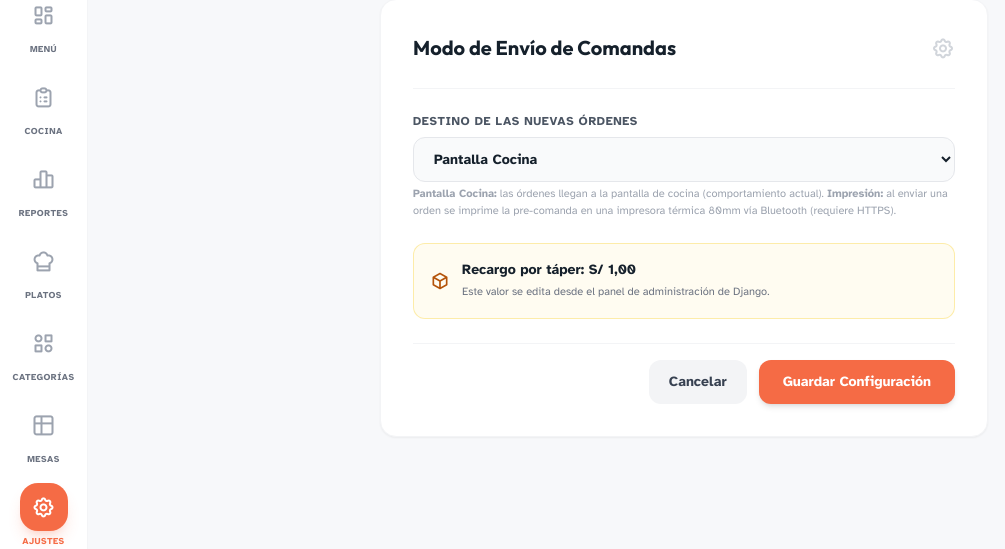
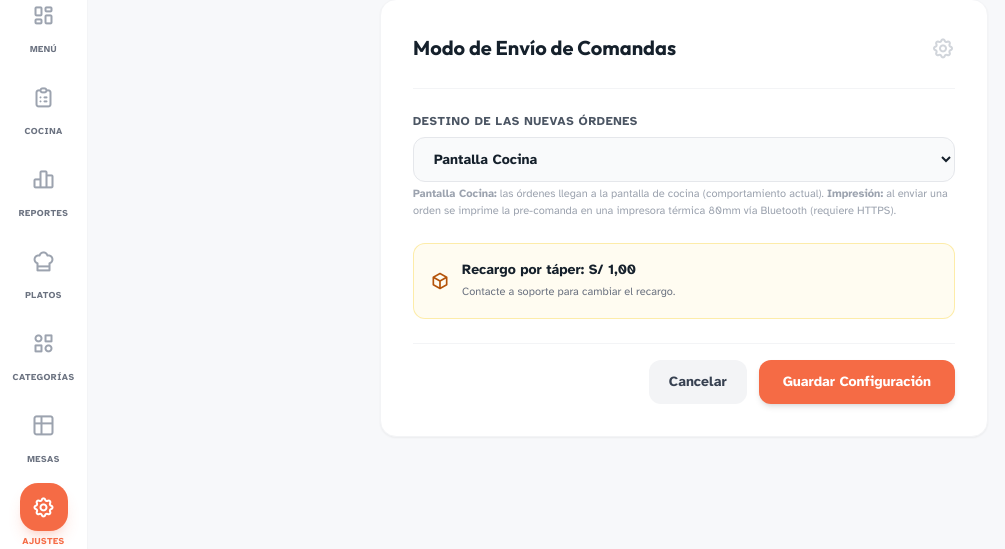
Before and after one commit to JosePizarro1/sistema-restaurante, a Django app: page /configuracion/ in a window 1280 px wide. Shown: the part 113-662 px from the top of the page, without its empty margins (0-1005 px from the left). Run offline with Django 5.2, Linux system fonts and the light colour scheme; the visitor is signed in with stand-in values (Sample User, id 1); data comes from the database, SQL or seed files in the repository; some libraries are stand-ins or nearby versions.

Commit message:
fix: update recargo por taper notice to contact support

```diff
--- a/templates/configuracion.html
+++ b/templates/configuracion.html
@@ -37,7 +37,7 @@
                 <i class="ti ti-box text-xl text-amber-700"></i>
                 <div class="text-sm font-bold text-[#15202B]">
                     Recargo por táper: S/ {{ configuracion.recargo_por_taper }}
-                    <p class="text-[11px] text-gray-500 font-medium mt-0.5">Este valor se edita desde el panel de administración de Django.</p>
+                    <p class="text-[11px] text-gray-500 font-medium mt-0.5">Contacte a soporte para cambiar el recargo.</p>
                 </div>
             </div>
 
```
